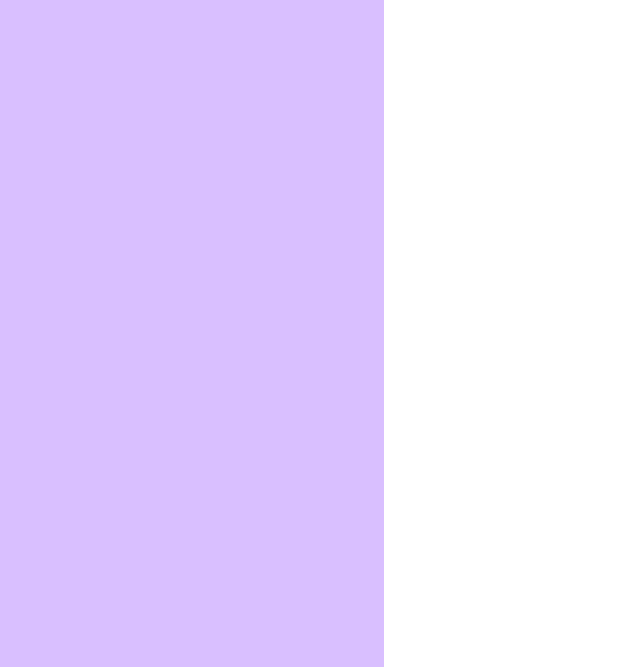
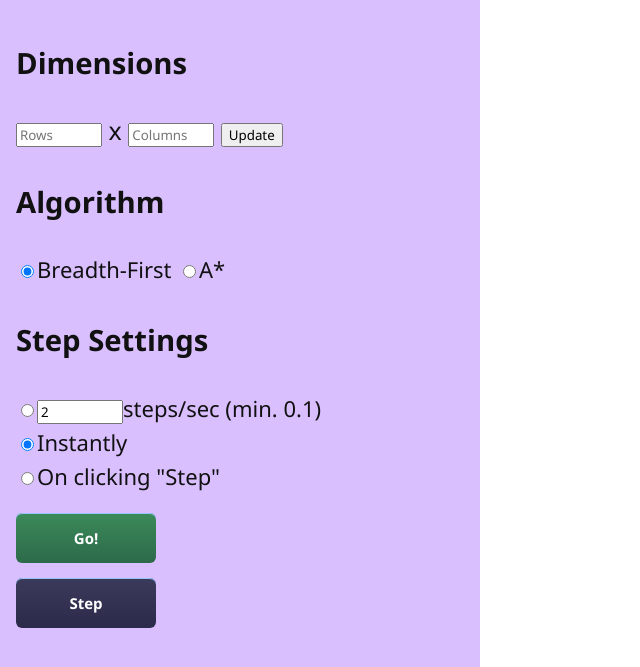
Before and after one commit to jmantel-edu/pathfinding-spec, a plain HTML site: page index.html in a window 1280 px wide. Shown: the part 133-800 px from the top of the page, without its empty margins (0-640 px from the left). Drawn offline with Linux system fonts and the light colour scheme.

Commit message:
CSS improvements

```diff
--- a/index.html
+++ b/index.html
@@ -1,7 +1,7 @@
 <!DOCTYPE html>
 <html lang="en">
 <head>
-    <meta name="viewport" content="widt, initial-scale=1.0">
+    <meta name="viewport" content="width=device-width, initial-scale=1.0">
     <title>Pathfinding Algorithm</title>
     <meta charset="UTF-8">
     <link rel="stylesheet" href="styles.css">
@@ -11,10 +11,27 @@
     <!-- Side navigation -->
     <div class="sidenav">
         <div class="item">
-            <h1>Pathfinder</h1>
+            <h1 class="hero">Pathfinder</h1>
         </div>
         <div class="item" id="dimensions">
-
+            <h3>Dimensions</h3>
+            <input type="text" placeholder="Rows" size="5" id="rows"> x <input type="text" placeholder="Columns" size="5" id="columns">
+            <button id="update" type="button" class="button">Update</button>
+        </div>
+        <div class="item" id="algorithm">
+            <h3>Algorithm</h3>
+            <input type="radio" id="breadthfirst" name="algorithmsettings" checked><label for="breadthfirst">Breadth-First</label>
+            <input type="radio" id="astar" name="algorithmsettings"><label for="astar">A*</label>
+        </div>
+        <div class="item" id="step">
+            <h3>Step Settings</h3>
+            <input type="radio" id="timedSteps" name="stepsettings"><input type="text" id="stepsPerSec" placeholder="2" value="2" size="5"><label for="stepsPerSec">steps/sec (min. 0.1)</label><br>
+            <input type="radio" id="instant" name="stepsettings" checked><label for="instant">Instantly</label><br>
+            <input type="radio" id="onClickStep" name="stepsettings"><label for="onClickStep">On clicking "Step"</label>
+        </div>
+        <div class="item row" id="controls">
+            <p class="buttonA" id="go">Go!</p>
+            <p class="buttonA" id="step">Step</p>
         </div>
     </div>
 
--- a/styles.css
+++ b/styles.css
@@ -1,3 +1,7 @@
+* {
+  font-family: 'Segoe UI', Tahoma, Geneva, Verdana, sans-serif;
+}
+
 /* #dabfff Mauve
    #907ad6 Soft Periwinkle
    #4f518c Dusty Grape
@@ -8,39 +12,67 @@
 /* https://www.w3schools.com/howto/howto_css_fixed_sidebar.asp */
 .sidenav {
   height: 100%; /* Full-height: remove this if you want "auto" height */
-  width: 30%; /* Set the width of the sidebar */
+  width: 480px; /* Set the width of the sidebar */
   position: fixed; /* Fixed Sidebar (stay in place on scroll) */
   z-index: 1; /* Stay on top */
   top: 0; /* Stay at the top */
   left: 0;
   background-color: #dabfff;
   overflow-x: hidden; /* Disable horizontal scroll */
-  padding-top: 20px;
+  overflow-y: scroll;
+  padding-top: 0px;
+}
+
+.sidenav .hero {
+  transition: text-shadow 0.3s cubic-bezier(0.6, -0.28, 0.735, 0.045), color 0.3s ease
+}
+.sidenav .hero:hover {
+  color: #7fdeff;
+  text-shadow: 4px 4px 0px #907ad6, 8px 8px 0px #4f518c, 12px 12px 0px #2c2a4a;
 }
 
 /* The navigation menu links */
 .sidenav .item {
-  padding: 6px 8px 6px 16px;
+  padding: 6px 0px 0px 16px;
   text-decoration: none;
   font-size: 25px;
   color: #111;
   display: block;
-  transition: text-shadow 0.3s ;
+  transition: text-shadow 0.3s ease-in-out;
+}
+
+.sidenav label {
+  font-size: 22px
 }
 
 /* When you mouse over the navigation links, change their color */
-.sidenav .item:hover {
-  text-shadow: 2px 2px 0px #7FDEFF
+.sidenav .item h3:hover {
+  text-shadow: 4px 4px 0px #7FDEFF;
 }
 
 .sidenav .button {
-  box-shadow: 10px 10px 5px 0px rgba(22,119,161,0.75);
+  transition: box-shadow 0.3s ease-in-out, background-color 0.3s ease-in-out;
 }
 
-/* Style page content */
+.sidenav .button:hover {
+  box-shadow: 4px 4px 0px -1px #7FDEFF;
+  background-color: #7FDEFF;
+}
+
+.sidenav input[type="text"] {
+  transition: box-shadow 0.3s ease-in-out, background-color 0.3s ease-in-out;
+}
+
+.sidenav input[type="text"]:hover {
+  box-shadow: 4px 4px 0px -1px #7FDEFF;
+  background-color: #7FDEFF;
+}
+
 .main {
-  margin-left: 160px; /* Same as the width of the sidebar */
+  margin-left: 480px; /* Same as the width of the sidebar */
   padding: 0px 10px;
+  overflow-y: scroll;
+  overflow-x: scroll;
 }
 
 /* On smaller screens, where height is less than 450px, change the style of the sidebar (less padding and a smaller font size) */
@@ -48,3 +80,41 @@
   .sidenav {padding-top: 15px;}
   .sidenav a {font-size: 18px;}
 }
+
+/* This code borrowed from CSS Button Generator */
+/* https://cssbuttongenerator.com */
+
+.buttonA {
+  font-size:15px;
+  width:140px;
+  height:50px;
+  border-width:1px;
+  color:#ffffff;
+  border-color:#7fdeff;
+  font-weight:bold;
+  border-radius: 6px;
+  box-shadow:inset 0px 1px 0px 0px #97c4fe;
+  text-shadow:inset 0px 1px 0px #1570cd;
+  background: linear-gradient(#3c3a5a, #2c2a4a);
+  display: flex;
+  justify-content: center;
+  align-items: center;
+  cursor: pointer;
+}
+
+.buttonA:hover {
+  background: linear-gradient(#2c2a4a, #3c3a5a);
+}
+
+#go {
+  background: linear-gradient(#3c8a5a, #2c6a4a);
+}
+
+#go:hover {
+  background: linear-gradient(#2c8a4a, #3caa5a);
+}
+
+.row {
+  display: flex;
+  flex-direction: row;
+}
```
